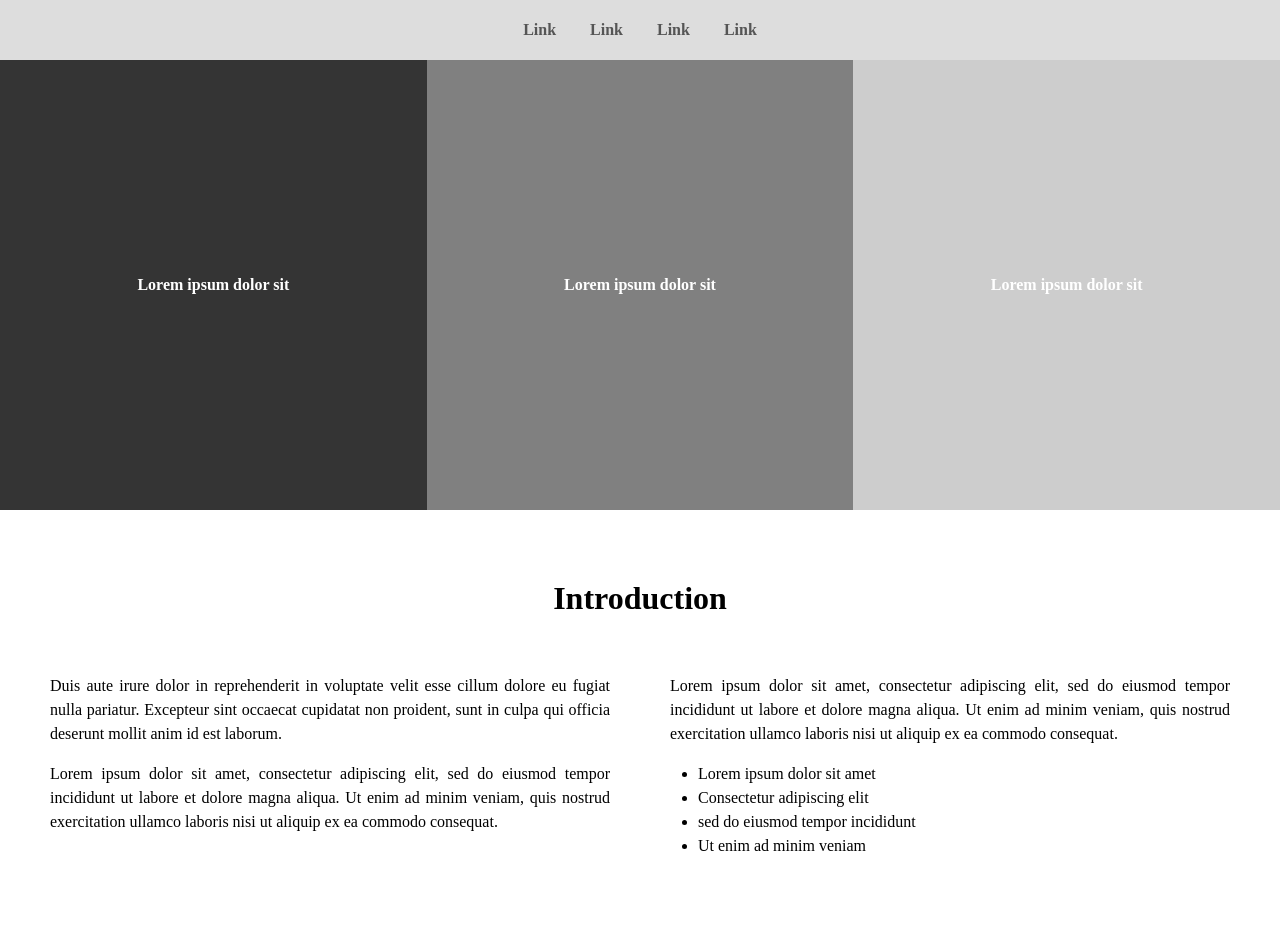
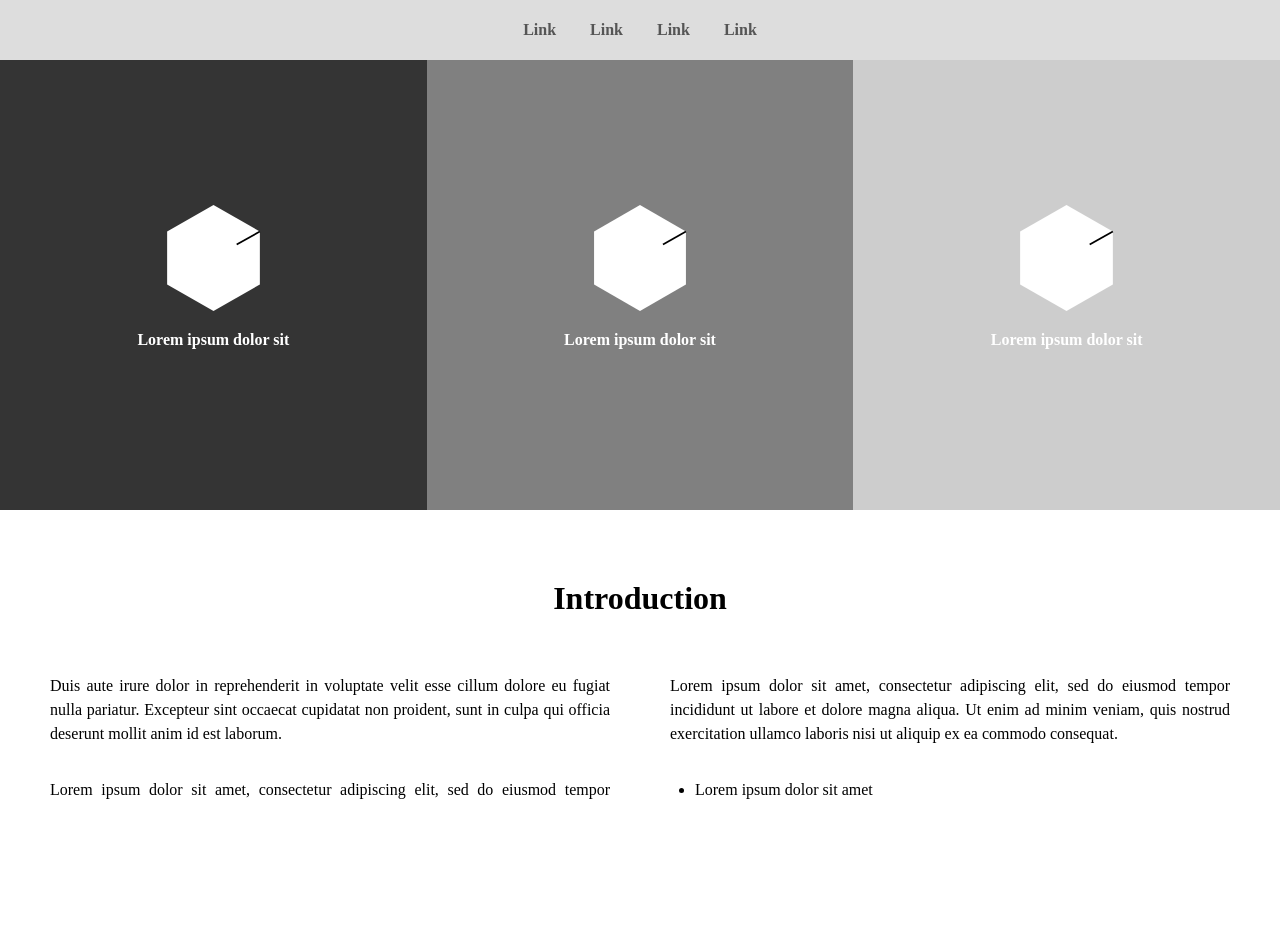
Before and after one commit to rruimor/wireframe-assigment, a website: page index.html in a window 1280 px wide. Shown: the top 941 px of the page. After the commit the page ends 800 px from the top, so only its background shows below. Drawn offline with Linux system fonts and the light colour scheme.

Commit message:
WIP Add hexagon svg and more flexbox

```diff
--- a/index.html
+++ b/index.html
@@ -7,7 +7,7 @@
   </head>
   <body class="site">
 
-    <header>
+    <header class="header">
       <div class="navbar">
         <nav class="navbar__bar">
           <a href="#" class="navbar__link">Link</a>
@@ -21,15 +21,23 @@
     <div class="content">
       <div class="logos">
         <div class="logos__logo_section logos__logo_section--dark">
-          <div class="hexagon"></div>
+          <div class="hexagon">
+            <img src="./src/svg/hexagon.svg" class="hexagon__img">
+          </div>
           <p>Lorem ipsum dolor sit</p>
         </div>
         <div class="logos__logo_section logos__logo_section--mid">
-          <div class="hexagon"></div>
-          <p>Lorem ipsum dolor sit</p>
+          <div class="logos__logo">
+            <div class="hexagon">
+              <img src="./src/svg/hexagon.svg" class="hexagon__img">
+            </div>
+            <p>Lorem ipsum dolor sit</p>
+          </div>
         </div>
         <div class="logos__logo_section logos__logo_section--light">
-          <div class="hexagon"></div>
+          <div class="hexagon">
+            <img src="./src/svg/hexagon.svg" class="hexagon__img">
+          </div>
           <p>Lorem ipsum dolor sit</p>
         </div>
       </div>
@@ -40,11 +48,11 @@
             Introduction
           </h1>
           <div class="section__row">
-            <div class="section__column section__column--6">
+            <div class="section__flex_item section__flex_column">
               <p>Duis aute irure dolor in reprehenderit in voluptate velit esse cillum dolore eu fugiat nulla pariatur. Excepteur sint occaecat cupidatat non proident, sunt in culpa qui officia deserunt mollit anim id est laborum.</p>
               <p>Lorem ipsum dolor sit amet, consectetur adipiscing elit, sed do eiusmod tempor incididunt ut labore et dolore magna aliqua. Ut enim ad minim veniam, quis nostrud exercitation ullamco laboris nisi ut aliquip ex ea commodo consequat.</p>
             </div>
-            <div class="section__column section__column--6">
+            <div class="section__flex_item section__flex_column">
               <p>Lorem ipsum dolor sit amet, consectetur adipiscing elit, sed do eiusmod tempor incididunt ut labore et dolore magna aliqua. Ut enim ad minim veniam, quis nostrud exercitation ullamco laboris nisi ut aliquip ex ea commodo consequat.</p>
               <div class="section__column--tab">
                 <ul>
@@ -64,7 +72,7 @@
           </h1>
 
           <div class="section__row">
-            <div class="section__column section__column--12">
+            <div class="section__flex_item">
               <div class="section__img_container light-bg">
                 <div class="section__boxes_container">
                   <div class="section__box"></div>
@@ -104,7 +112,7 @@
                         class="section__bar section__bar--2 section__bar--white section__flex_item--2 section__flex_column section__flex_center"
                         >
                         <div class="section__bar section__bar--white right section__flex_column">
-                          <span class="section__el--vertically-centered"><input type="checkbox" name="" value="">Lorem ipsum dolor sit amet</span>
+                          <span class="section__el--vertically-centered"><input type="checkbox" name="" value="">Lorem <span class="underlined">ipsum dolor</span> sit amet</span>
                         </div>
                       </div>
                       <div class="section__bar section__bar--white section__flex_item"></div>
@@ -121,9 +129,7 @@
       </div>
     </div>
 
-    <!-- <footer class="footer">
-
-    </footer> -->
+    <footer class="footer"></footer>
     <script src="//localhost:35729/livereload.js"></script>
   </body>
 </html>
--- a/src/css/sass/style.scss
+++ b/src/css/sass/style.scss
@@ -13,6 +13,10 @@ html, body {
   margin: 0;
 }
 
+span.underlined {
+  border-bottom: 2px solid;
+}
+
 .site {
   display: flex;
   min-height: 100%;
@@ -25,6 +29,10 @@ html, body {
 
 .space-between {
   justify-content: space-between;
+}
+
+.header {
+  flex: none;
 }
 
 .navbar {
@@ -50,11 +58,19 @@ html, body {
 .logos {
   height: $logos-height;
   width: 100%;
-  display: table;
+  display: flex;
+  flex-direction: row;
 
   &__logo_section {
-    display: table-cell;
-    vertical-align: middle;
+    flex: 1;
+    display: flex;
+    flex-direction: column;;
+    justify-content: center;
+
+    .hexagon {
+      width: 25%;
+      margin: 0 auto;
+    }
 
     p {
       text-align: center;
@@ -81,22 +97,24 @@ html, body {
   background-color: $light-base-color;
 }
 
+$between-space-column-margin: 15px;
+
 .section {
-  position: absolute;
-  top: $navbar-height + $logos-height;
-  left: 0;
   width: 100%;
   text-align: center;
   display: inline-block;
   padding: 20px 0;
   height: $sections-height;
 
+  &__container {
+    margin: 0 30px;
+  }
+
   input[type='checkbox'] {
     display: none;
   }
 
   input[type='checkbox']:before {
-    // margin: 0 15px;
     border: solid 1px;
   }
 
@@ -106,10 +124,6 @@ html, body {
 
   &__el--vertically-centered {
     margin: auto 0;
-  }
-
-  &__container {
-    clear: left;
   }
 
   &__title {
@@ -129,14 +143,22 @@ html, body {
     display: -moz-flex;
     display: -webkit-flex;
     flex-direction: column;
-  }
 
-  &__flex_column:nth-child(1) {
-    margin-right: 15px;
-  }
+    &:nth-child(1) {
+      margin-right: $between-space-column-margin;
 
-  &__flex_column:nth-child(2) {
-    margin-left: 15px;
+      & > p {
+        margin-right: $between-space-column-margin;
+      }
+    }
+
+    &:nth-child(2) {
+      margin-left: $between-space-column-margin;
+
+      & > p {
+        margin-left: $between-space-column-margin;
+      }
+    }
   }
 
   &__flex_column--reverse {
@@ -171,21 +193,11 @@ html, body {
     }
   }
 
-  $between-space-column-margin: 15px;
-
   &__row {
     padding: 20px;
     text-align: justify;
     line-height: 1.5em;
     display: flex;
-
-    &--space-between {
-      justify-content: space-between;
-    }
-
-    p {
-      padding: 0 30px;
-    }
   }
 
   $bar_height: 50px;
@@ -197,7 +209,7 @@ html, body {
     margin-bottom: $between-space-column-margin;
 
     &--dark {
-      background-color: $dark-base-color
+      background-color: grey;
     }
 
     &--white {
@@ -219,11 +231,6 @@ html, body {
     &--4 {
       height: $bar_height * 4;
     }
-  }
-
-  &__column {
-    float: left;
-    display: inline-block;
   }
 
   &__img_container {
@@ -251,25 +258,10 @@ html, body {
       background-color: lighten( $light-base-color, 10%);
     }
   }
-
-  &__column--tab {
-    margin-left: 18px;
-  }
-
-  &__column--2 {
-    width: 16.6777%;
-  }
-
-  &__column--6 {
-    width: 50%;
-  }
-
-  &__column--12 {
-    width: 100%;
-  }
 }
 
 .footer {
+  flex: none;
   height: 50px;
-  background-color: $dark-base-color;
+  background-color: grey;
 }
```
Also changed, not shown: src/css/style.css, src/svg/hexagon.svg (added), 1 other file.
